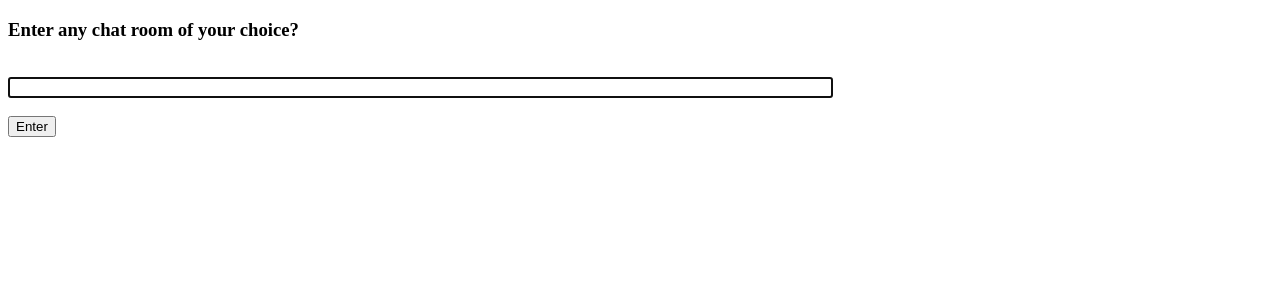
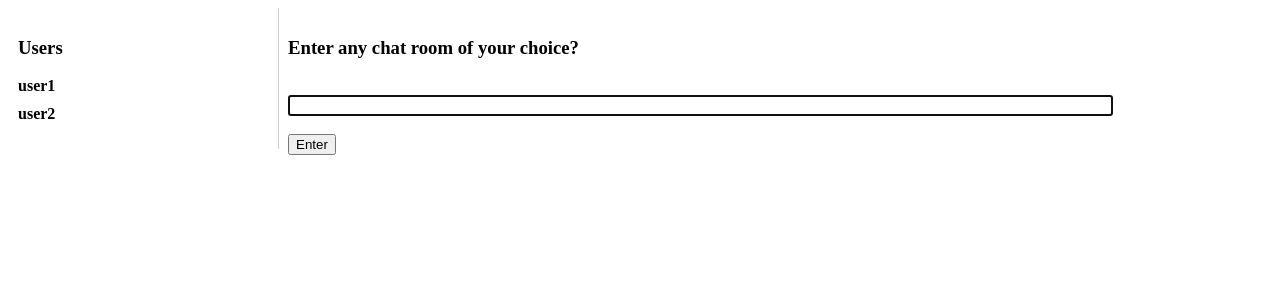
Before and after one commit to el18053/ChatApp, a Django app: page / in a window 1280 px wide. Shown: the top 300 px of the page. Run offline with Django 5.2, Linux system fonts and the light colour scheme; a user stored in the database is signed in; data comes from the database, SQL or seed files in the repository.

Commit message:
added users to side bar

```diff
--- /dev/null
+++ b/project/app/static/index.css
@@ -0,0 +1,18 @@
+.sidebar {
+    width: 250px;
+    float: left;
+    border-right: 1px solid #ccc;
+    padding: 10px;
+}
+.container {
+    margin-left: 270px;
+    padding: 10px;
+}
+ul {
+    list-style: none;
+    padding: 0;
+}
+ul li {
+    margin: 10px 0;
+    font-weight: bold;
+}
--- a/project/app/templates/index.html
+++ b/project/app/templates/index.html
@@ -1,11 +1,27 @@
 <!-- chatapp/templates/chatapp/index.html -->
+{% load static %}
+
 <!DOCTYPE html>
+<html>
+
+<link rel="stylesheet" href="{% static 'index.css' %}">
 <html>
 <head>
     <meta charset="utf-8"/>
     <title>Chats Room</title>
 </head>
 <body>
+
+    <div class="sidebar">
+        <h3>Users</h3>
+        <ul>
+            {% for user in users %}
+                <li>{{ user.username }}</li>
+            {% endfor %}
+        </ul>
+    </div>
+
+
     <div class="container">
         <h3>Enter any chat room of your choice?</h3><br>
         <input id="roomname" type="text" size="100"><br><br>
--- a/project/app/views.py
+++ b/project/app/views.py
@@ -1,12 +1,16 @@
 from django.shortcuts import render, redirect
+from django.contrib.auth.models import User
 
 # Create your views here.
 
 def index(request, *args, **kwargs):
     if not request.user.is_authenticated:
         return redirect("login-user")
+    # Get all users
+    users = User.objects.filter(is_superuser=False)
+
     context = {
-
+        'users': users  # Pass users to the template
     }
     return render(request, "index.html", context)
 
```
